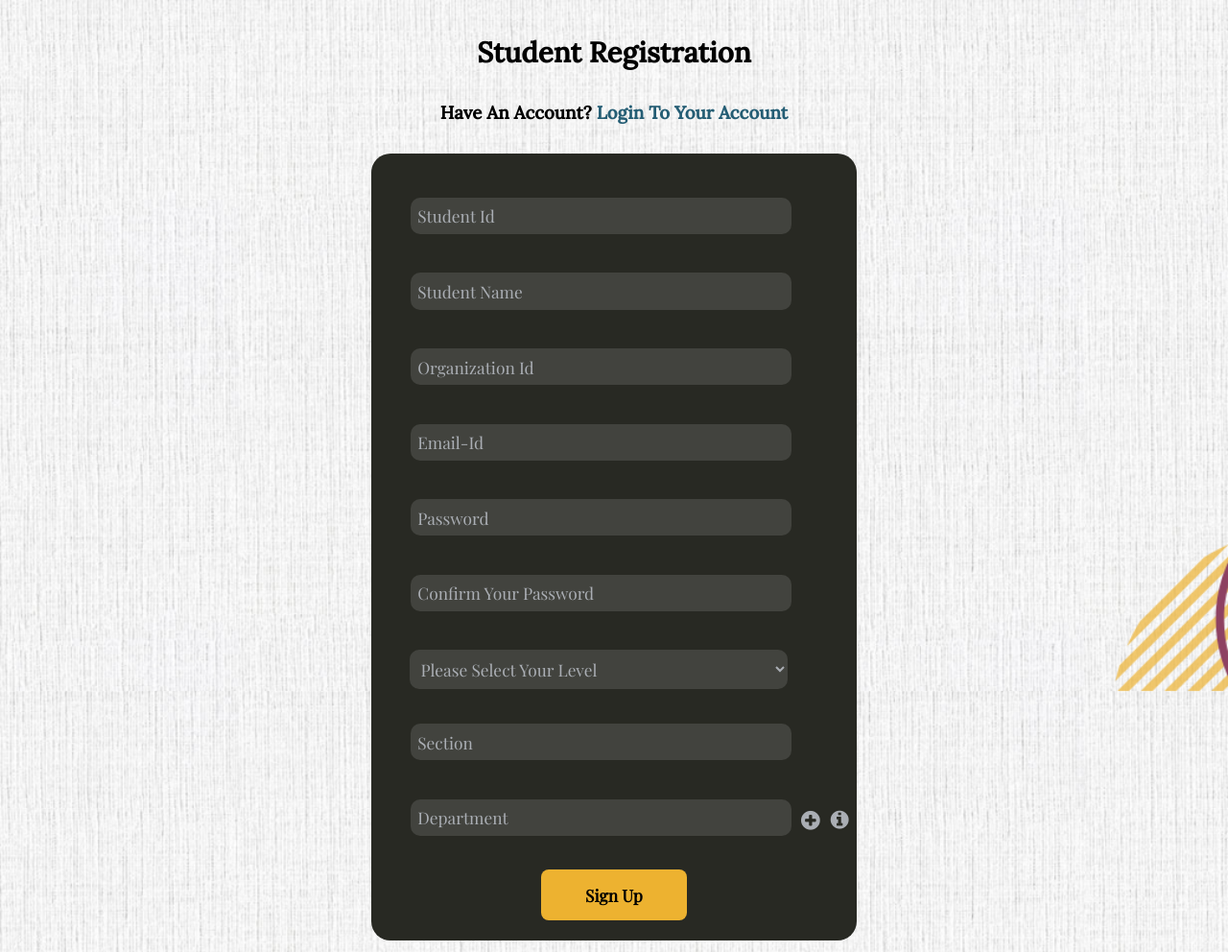
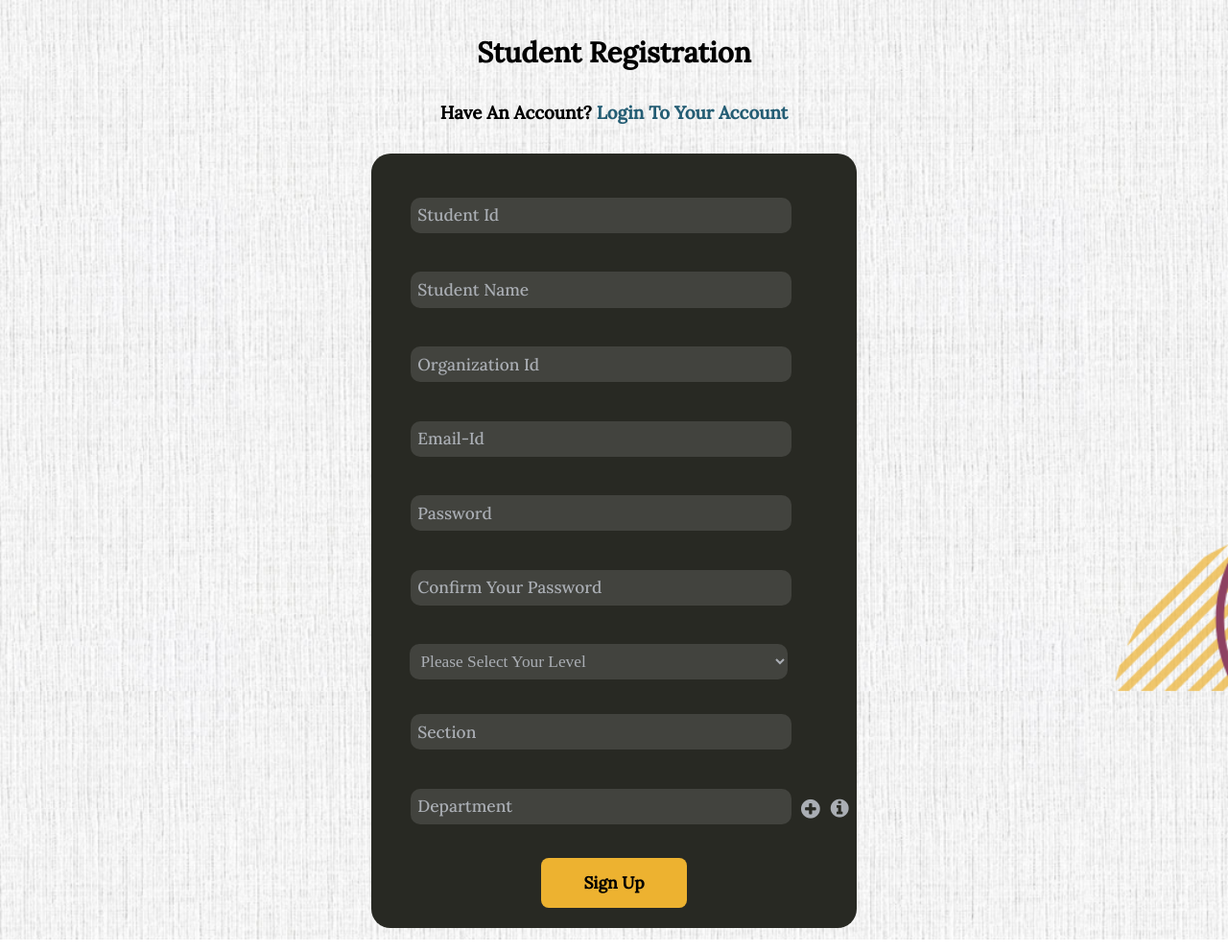
Before and after one commit to narayanarajvj/FYP---Shaala-Loka, a plain HTML site: page frontend/stuRegistration.html in a window 1280 px wide. Shown: the part 80-1072 px from the top of the page at 96% size. Drawn offline with nearby package versions, Linux system fonts and the light colour scheme.

Commit message:
Add files via upload

```diff
--- a/frontend/assets/css/registrationLogin.css
+++ b/frontend/assets/css/registrationLogin.css
@@ -1,4 +1,3 @@
-@import url('https://fonts.googleapis.com/css2?family=Playfair+Display&display=swap');
 @import url('https://fonts.googleapis.com/css2?family=Lora:wght@500&display=swap');
 body{
 	background: url("../Images/Background_mobile.jpg") ;
@@ -32,19 +31,19 @@ nav{
 	text-decoration: none;
 	color:#245d74;
 }
-.form, .stu-form{
+.form, .stu-form, .login-form{
 	width:84%;
 	background:#282923;
 	margin: 10% auto;
 	text-align: center;
 	border-radius:20px;
 }
-.form input, .stu-form input{
+.form input, .stu-form input, .login-form input{
 	display:block;
 	font-size: 38pt;
 	margin: 8%;
 	padding: 2%;
-	font-family: 'Playfair Display', serif;
+	font-family: 'Lora', serif;
 	border:none;
 	outline: none;
 	width:78%;
@@ -76,16 +75,13 @@ nav{
 	color:#aaaeb4;
 	background: #42433e;
 }
-.form optgroup{
-		font-weight: 800;
-	}
-.form button, .stu-form button{
+.form button, .stu-form button, .login-form button{
 	font-size: 45pt;
 	width:35%;
 	border-radius:8px;
 	padding: 3%;
 	margin:7%;
-	font-family: 'Playfair Display', serif;
+	font-family: 'Lora', serif;
 	font-weight: 700;
 	text-transform: capitalize;
 	background: #edb230;
@@ -124,7 +120,11 @@ nav{
 		width:40%;
 		margin: 1% auto;
 	}
-	.form input, .stu-form input{
+	.login-form{
+		width:30%;
+		margin: 1% auto;
+	}
+	.form input, .stu-form input, .login-form input{
 		font-size: 13pt;
 		margin-top:2%;
 		padding: 1.5%;
@@ -135,9 +135,9 @@ nav{
 		width:75.5%;
 	}
 	.stu-form select{
+		margin-left: 1.7%;
 		font-size: 13pt;
 		margin-top:0%;
-		margin-left: 1.7%;
 		padding: 1.5%;
 		width:78%;
 		border-radius: 10px;
@@ -156,7 +156,7 @@ nav{
 		float:right;
 		width:5%;
 	}
-	.form button, .stu-form button{
+	.form button, .stu-form button, .login-form button{
 		font-size: 13pt;
 		width:30%;
 		margin:-1% 0% 4% 0%;
```
